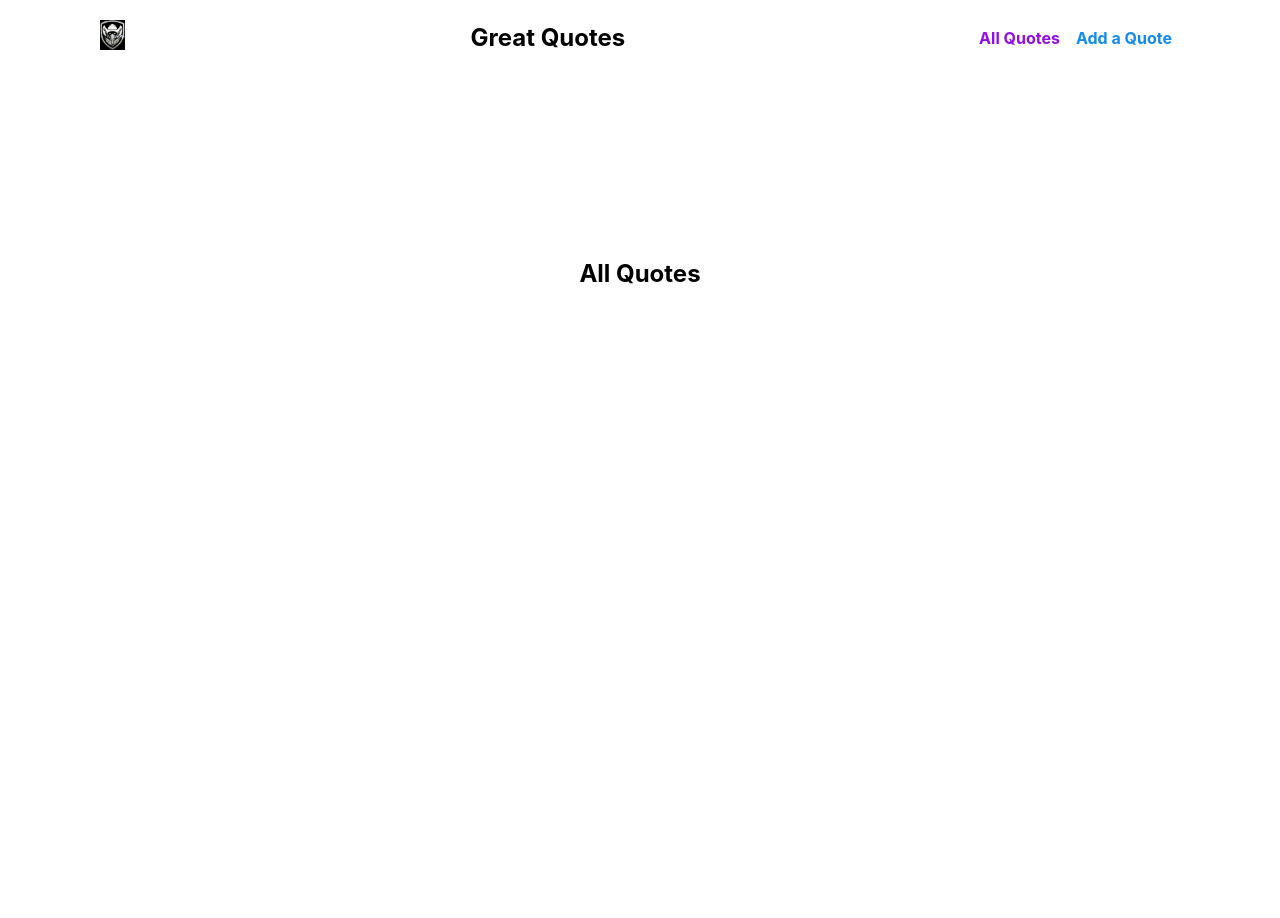
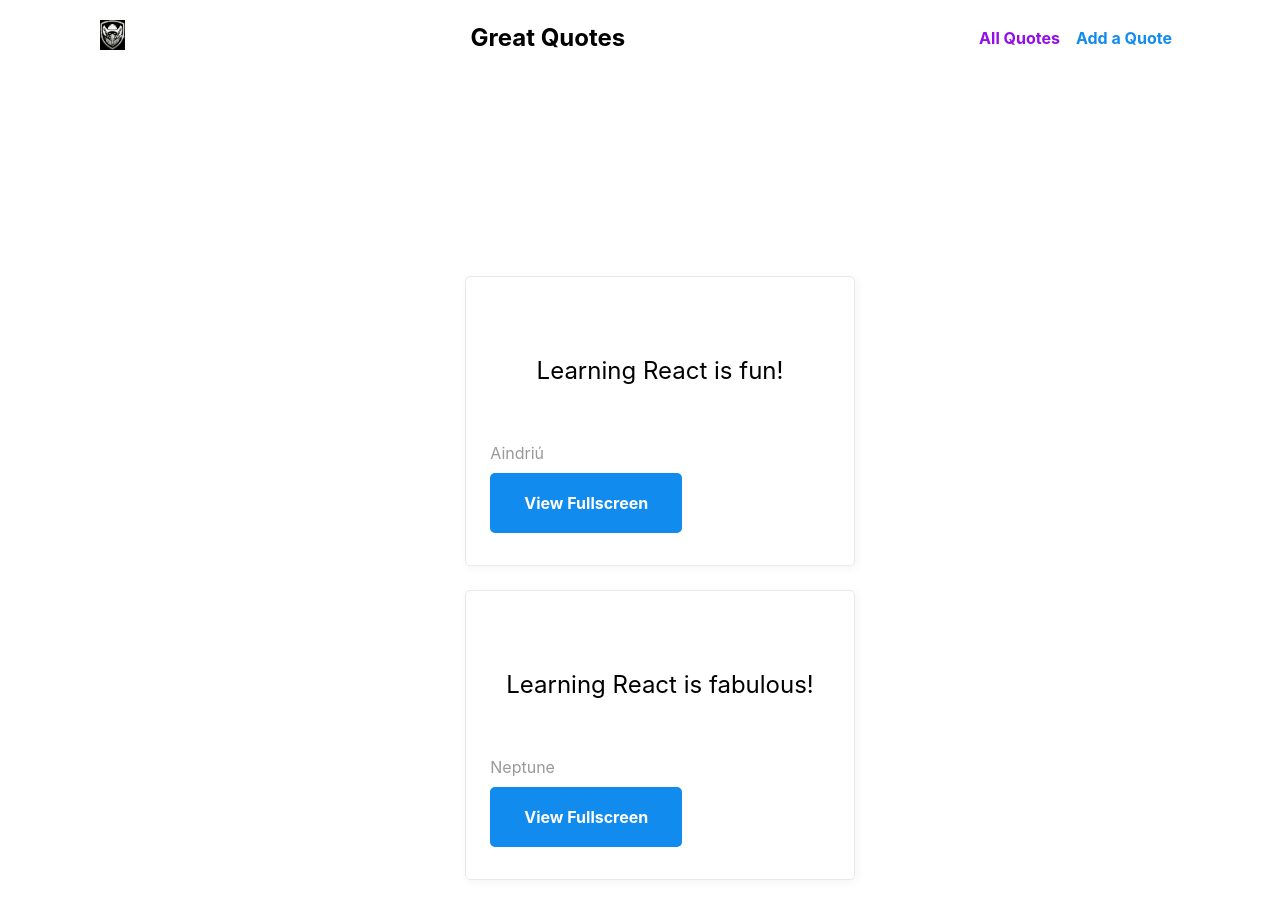
Before and after one commit to aindriu80/academind-react-routes, a React (Create React App) app: page /quotes in a window 1280 px wide. Before the commit the page ends 800 px from the top, so only its background shows below. Built offline with nearby package versions, Linux system fonts and the light colour scheme.

Commit message:
Adding dummy data and more content

```diff
--- /dev/null
+++ b/src/components/UI/Card.js
@@ -0,0 +1,8 @@
+// import classes from './Card.module.css';
+
+const Card = (props) => {
+  // return <div className={classes.card}>{props.children}</div>;
+  return <div>{props.children}</div>
+}
+
+export default Card
--- /dev/null
+++ b/src/components/UI/LoadingSpinner.js
@@ -0,0 +1,7 @@
+import classes from './LoadingSpinner.module.css';
+
+const LoadingSpinner = () => {
+  return <div className={classes.spinner}></div>;
+}
+
+export default LoadingSpinner;
--- /dev/null
+++ b/src/components/UI/LoadingSpinner.module.css
@@ -0,0 +1,24 @@
+.spinner {
+  display: inline-block;
+  width: 80px;
+  height: 80px;
+}
+.spinner:after {
+  content: ' ';
+  display: block;
+  width: 64px;
+  height: 64px;
+  margin: 8px;
+  border-radius: 50%;
+  border: 6px solid teal;
+  border-color: teal transparent teal transparent;
+  animation: spinner 1.2s linear infinite;
+}
+@keyframes spinner {
+  0% {
+    transform: rotate(0deg);
+  }
+  100% {
+    transform: rotate(360deg);
+  }
+}
--- /dev/null
+++ b/src/components/quotes/QuoteForm.js
@@ -0,0 +1,51 @@
+import { useRef } from 'react'
+
+import Card from '../UI/Card'
+import LoadingSpinner from '../UI/LoadingSpinner'
+// import classes from './QuoteForm.module.css';
+
+const QuoteForm = (props) => {
+  const authorInputRef = useRef()
+  const textInputRef = useRef()
+
+  function submitFormHandler(event) {
+    event.preventDefault()
+
+    const enteredAuthor = authorInputRef.current.value
+    const enteredText = textInputRef.current.value
+
+    // optional: Could validate here
+
+    props.onAddQuote({ author: enteredAuthor, text: enteredText })
+  }
+
+  return (
+    <Card>
+      {/* <form className={classes.form} onSubmit={submitFormHandler}> */}
+      <form onSubmit={submitFormHandler}>
+        {props.isLoading && (
+          <div className={classes.loading}>
+            <LoadingSpinner />
+          </div>
+        )}
+
+        {/* <div className={classes.control}> */}
+        <div>
+          <label htmlFor="author">Author</label>
+          <input type="text" id="author" ref={authorInputRef} />
+        </div>
+        {/* <div className={classes.control}> */}
+        <div>
+          <label htmlFor="text">Text</label>
+          <textarea id="text" rows="5" ref={textInputRef}></textarea>
+        </div>
+        {/* <div className={classes.actions}> */}
+        <div>
+          <button className="btn">Add Quote</button>
+        </div>
+      </form>
+    </Card>
+  )
+}
+
+export default QuoteForm
--- /dev/null
+++ b/src/components/quotes/QuoteItem.js
@@ -0,0 +1,22 @@
+// import classes from './QuoteItem.module.css';
+import '../../mvp.css'
+
+const QuoteItem = (props) => {
+  return (
+    // <li className={classes.item}>
+    <form>
+      <>
+        <figure>
+          <blockquote>
+            <p>{props.text}</p>
+          </blockquote>
+          <figcaption>{props.author}</figcaption>
+        </figure>
+        {/* <a className="btn">View Fullscreen</a> */}
+        <button className="btn">View Fullscreen</button>
+      </>
+    </form>
+  )
+}
+
+export default QuoteItem
--- /dev/null
+++ b/src/components/quotes/QuoteList.js
@@ -0,0 +1,28 @@
+import { Fragment } from 'react'
+
+import QuoteItem from './QuoteItem'
+// import classes from './QuoteList.module.css';
+
+import '../../mvp.css'
+
+const QuoteList = (props) => {
+  return (
+    <>
+      <section>
+        {/* <ul className={classes.list}> */}
+        <ul>
+          {props.quotes.map((quote) => (
+            <QuoteItem
+              key={quote.id}
+              id={quote.id}
+              author={quote.author}
+              text={quote.text}
+            />
+          ))}
+        </ul>
+      </section>
+    </>
+  )
+}
+
+export default QuoteList
--- a/src/mvp.css
+++ b/src/mvp.css
@@ -36,6 +36,9 @@
     --color-text: #f7f7f7;
     --color-text-secondary: #aaa;
   }
+}
+li {
+  list-style: none;
 }
 
 /* Layout */
@@ -359,6 +362,7 @@ form {
   min-width: var(--width-card);
   padding: 1.5rem;
   text-align: var(--justify-normal);
+  margin: 1.5rem;
 }
 
 form header {
--- a/src/pages/AllQuotes.js
+++ b/src/pages/AllQuotes.js
@@ -1,8 +1,9 @@
+import QuoteList from '../components/quotes/QuoteList'
+const DUMMY_QUOTES = [
+  { id: 'q1', author: 'Aindriú', text: 'Learning React is fun!' },
+  { id: 'q2', author: 'Neptune', text: 'Learning React is fabulous!' },
+]
 const AllQuotes = () => {
-  return (
-    <section>
-      <h1>All Quotes</h1>
-    </section>
-  )
+  return <QuoteList quotes={DUMMY_QUOTES} />
 }
 export default AllQuotes
--- a/src/pages/NewQuote.js
+++ b/src/pages/NewQuote.js
@@ -1,7 +1,11 @@
+import QuoteForm from '../components/quotes/QuoteForm'
 const NewQuote = () => {
+  const addQuoteHandler = quoteData => {
+    console.log(quoteData)
+  }
   return (
     <section>
-      <h1>New Quote</h1>
+      <QuoteForm onAddQuote={addQuoteHandler}/>
     </section>
   )
 }
```
